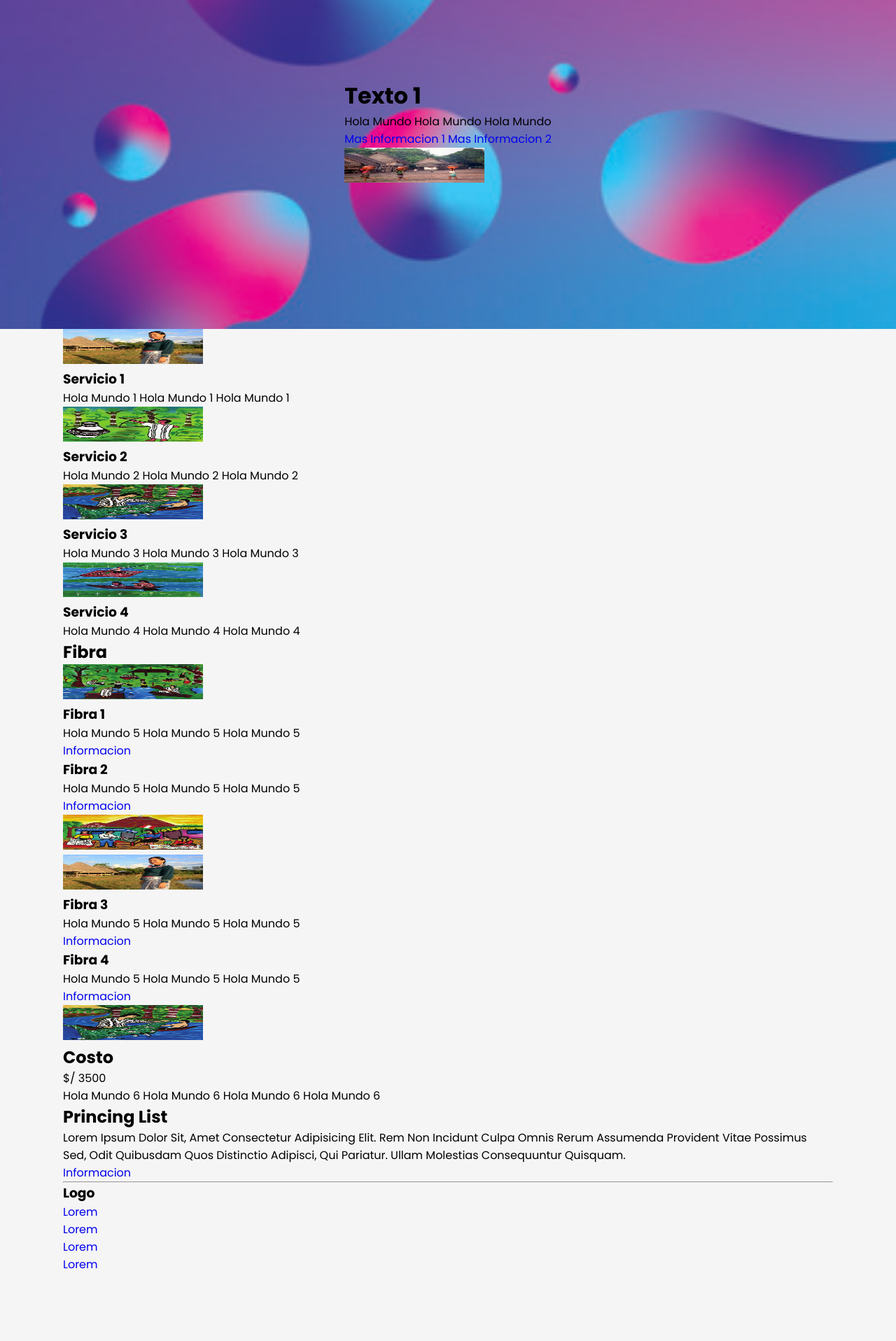
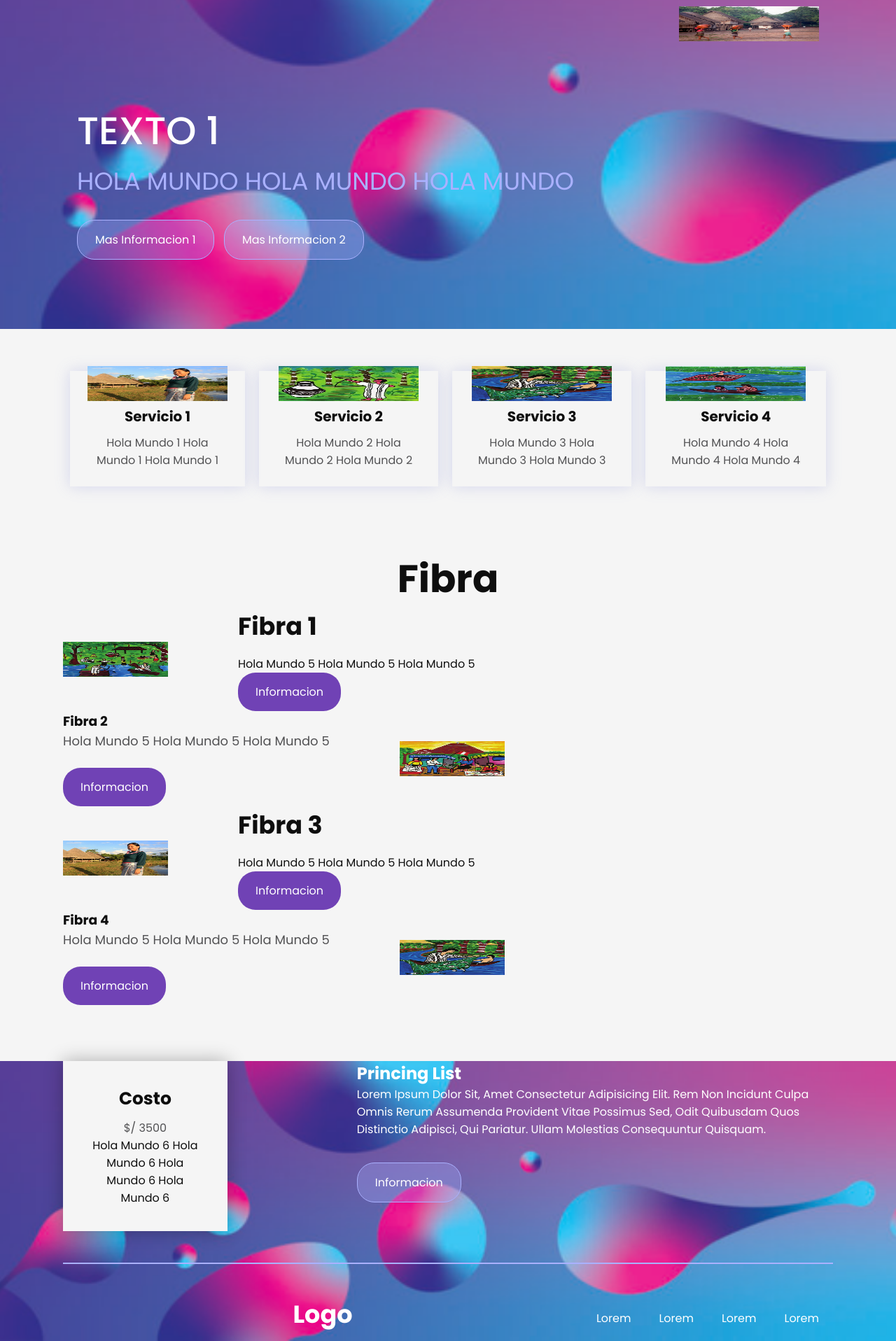
Before and after one commit to MICHAELORTIZ29/PROYECTORPS, a plain HTML site: page index.html in a window 1280 px wide. Shown: the part 90-2006 px from the top of the page at 70% size. Before the commit the page ends 1909 px from the top, so only its background shows below. Drawn offline with Linux system fonts and the light colour scheme.

Commit message:
Wendy positiva

```diff
--- a/style.css
+++ b/style.css
@@ -75,3 +75,315 @@ header{
     cursor: pointer;
     display: none;
 }
+
+.header-content {
+    display: flex;
+}
+
+.content{
+    padding: 150px 150px 0px 0px;
+}
+
+.content h1{
+    color: #ffffff;
+    font-size: 55px;
+    text-transform: uppercase;
+    font-weight: 500;
+    line-height: 55px;
+}
+
+.content p{
+    margin-top: 25px;
+    color: #AAB1FF;
+    text-transform: uppercase;
+    font-size: 35px;
+    line-height: 40px;
+}
+
+.btn-1{
+    display : inline-block;
+    background-color: rgba(170, 177, 255, 0.3);
+    border: 1px solid #AAB1FF;
+    margin: 35px 10px 0px 0px;
+    padding: 15px 25px;
+    color: #ffffff;
+    border-radius: 25px;
+}
+
+.dtn-1:hover{
+    background-color: #AAB1FF;
+}
+
+.services{
+    padding: 10px 0px;
+    display: flex;
+    justify-content: space-between;
+    text-align: center;
+}
+
+.service {
+    padding: 25px;
+    margin: 0px 10px;
+    box-shadow: 0px 0px 20px rgba(135, 141, 214, 0.3);
+
+}
+
+.service img{
+    margin-top: -50px;
+}
+
+.service h3{
+    font-size: 20px;
+    color: #0E0E0E;
+    margin-bottom: 10px;
+}
+
+.service p{
+    color: #525254;
+    font-size: 16px;
+}
+
+.fibras{
+    padding: 80px 0px;
+    text-align: center;
+    color : #0E0E0E;
+}
+
+.fibras h2{
+    font-size: 55px;
+}
+
+.fibra{
+    display: flex;
+    align-items: center;
+}
+
+.fibra img{
+    width: 150px;
+}
+
+.fibra-1{
+    text-align: left;
+    margin-left: 100px;
+}
+
+.fibra-1 h3{
+    font-size: 35px;
+    margin-bottom: 15px;
+}
+
+.fibra-2{
+    text-align: left;
+    margin-right: 100px;
+}
+
+.fibra-3 h3{
+    font-size: 35px;
+    margin-bottom: 15px;
+}
+
+.fibra-2 p{
+    font-size: 18px;
+    color: #525254;
+    margin-bottom: 25px;
+}
+
+.btn-2{
+    display: inline-block;
+    padding: 15px 25px;
+    border-radius: 25px;
+    background-color: #7042B5;
+    color: #ffffff;
+}
+
+.btn-2:hover{
+    background-color: #8650d7;
+
+}
+
+footer{
+    padding 200px 0px 30px 0px;
+    background-image: url("images/fondoGeneral.png");
+    background-position: top center;
+    background-repeat: no-repeat;
+    background-size: cover;
+}
+
+.info-content{
+    display: flex;
+}
+
+.info-price{
+    padding: 35px;
+    text-align: center;
+    background-color: #f5f5f5;
+    box-shadow: 0px 0px 25px rgba(0,0, 0,0.3);
+    margin: 0px 150px 0px 0px;
+    color: #0E0E0E;
+}
+
+.info-price h2{
+    font-size: 25px;
+    margin-bottom: 10px;
+}
+
+.price{
+    font-size: 16px;
+    color: #525254;
+
+}
+
+.info-txt{
+    margin-left: 35px;
+    color: #ffffff;
+}
+
+hr{
+    margin: 45px 0px;
+    border: 0.5px solid #AAB1FF;
+}
+
+.enlaces{
+    display: flex;
+    justify-content: space-between;
+    color: #ffffff;
+}
+
+.enlaces h3{
+    font-size: 35px;
+}
+
+.enlace{
+    display: flex;
+}
+
+.enlace li a{
+    display: block;
+    margin: 20px;
+    color: #ffffff;
+}
+
+.enlace li a:hover{
+    color: #0EAEF3;
+}
+
+@media (max-width:991px){
+    .menu{
+        padding: 20px;
+    }
+
+    .menu label{
+        display: initial;
+    }
+    .menu .navbar{
+        position: absolute;
+        top: 100%;
+        left: 0;
+        right: 0;
+        background-color: #5b50bc;
+        display: none;
+    }
+
+    .menu .navbar ul li{
+        width: 100%;
+
+    }
+
+    #menu:checked ~ .navbar{
+        display: initial;
+
+    }
+
+    header{
+        height: 0vh;
+        padding: 400px 0px;
+        background-position: center center;
+
+    }
+
+    .header-content{
+        flex-direction: column;
+        text-align: center;
+        align-items: center;
+        padding: 0px 30px;
+    }
+
+    .content{
+        padding: 0px;
+    }
+
+    .content h1{
+        margin-top: 0px;
+    }
+
+    .header-content img{
+        width: 150px;
+    }
+
+    .services{
+        flex-direction: column;
+        padding: 50px 30px 0px 30px;
+    }
+
+    .service{
+        margin-bottom: 50px;
+    }
+
+    .fibras {
+        padding: 0px 30px 30px 30px;
+    }
+
+    .fibras h2{
+        margin-bottom: 15px;
+    }
+
+    .fibra{
+        flex-direction: column;
+    }
+
+    .fibra img{
+        display: none;
+
+    }
+
+    .fibra-1{
+        text-align: center;
+        margin: 0px 0px 25px ;
+    }
+
+    .fibra-2{
+        text-align: center;
+        margin: 0px 25px 0px ;
+    }
+
+    footer{
+        padding: 0px 30px 30px 30px;
+    }
+
+    .info-content{
+        flex-direction: column;
+        text-align: center;
+    }
+
+    .info-price{
+        margin: 0px 0px 20px 0px;
+    }
+
+    .info-txt{
+        margin: 0px;
+    }
+
+    hr{
+        margin: 25px 0px;
+    }
+
+    .enlaces{
+        flex-direction: column;
+        align-items: center;
+    }
+
+    .enlace{
+        flex-direccion: column;
+    }
+
+}
```
Also changed, not shown: index.html (+3 -1 lines).
